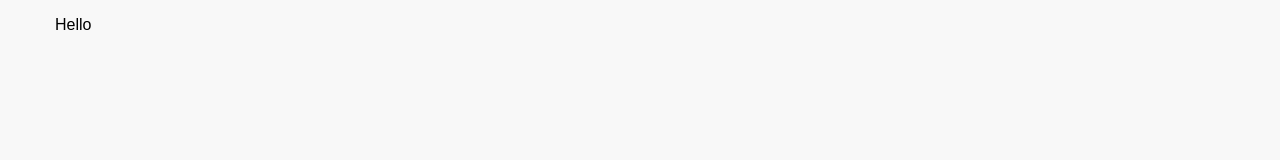
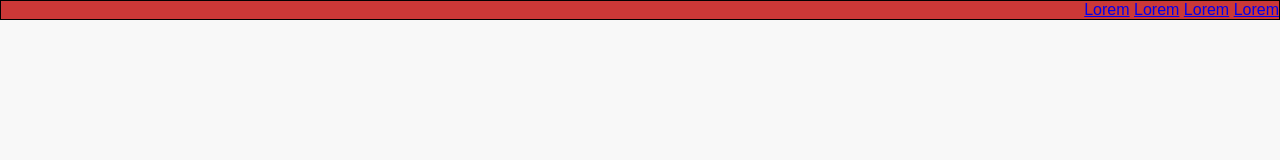
Before and after one commit to gitter-badger/ryzeui, a plain HTML site: page docs/index.html in a window 1280 px wide. Drawn offline with nearby package versions, Linux system fonts and the light colour scheme.

Commit message:
Updated navbars

```diff
--- a/docs/index.html
+++ b/docs/index.html
@@ -22,8 +22,15 @@
 <body>
 
 <div class="section">
-  <div class="esc">
-    <p>Hello</p>
+  <div class="esc-fluid">
+    <nav class="navbar nav-inline pull-right">
+      <ul>
+        <li><a href="#">Lorem</a></li>
+        <li><a href="#">Lorem</a></li>
+        <li><a href="#">Lorem</a></li>
+        <li><a href="#">Lorem</a></li>
+      </ul>
+    </nav>
   </div>
 </div>
 
--- a/scss/_esui.scss
+++ b/scss/_esui.scss
@@ -9,3 +9,4 @@
 @import "esui/colors";
 @import "esui/buttons";
 @import "esui/sections";
+@import "esui/navbars";
--- a/scss/esportsify.ui.scss
+++ b/scss/esportsify.ui.scss
@@ -16,3 +16,4 @@
 @import "esui/colors";
 @import "esui/buttons";
 @import "esui/sections";
+@import "esui/navbars";
--- a/scss/esui/_colors.scss
+++ b/scss/esui/_colors.scss
@@ -5,5 +5,6 @@
 $orange:  #e27c3f;
 $green:   #81b968;
 $blue:    #4693e2;
-$red:     #e25c46;
+$red:     #cb3837;
 $yellow:  #f0a630;
+$night:   #2a303c;
--- a/scss/esui/_navbars.scss
+++ b/scss/esui/_navbars.scss
@@ -5,5 +5,35 @@
 .navbar {
   float: left;
   width: 100%;
+  background: $red;
+
+  ul, li {
+    margin: 0;
+    padding: 0;
+  }
+
+  // Inline Navbar
+  //
+  &.nav-inline {
+    border: 1px solid black;
+    li {
+      display: inline;
+      margin: 0 5
+    }
+  }
+
+  // Pull Navigations
+  //
+  @mixin pull($lr) {
+    &.pull-#{$lr} {
+      ul {
+        float: $lr;
+      }
+    }
+  }
+
+  // Pull Navs
+  @include pull(left);
+  @include pull(right);
 
 }
```
Also changed, not shown: dist/esportsify.ui.min.css, docs/css/docs.css, scss/css/_navbars.css, 1 other file.
